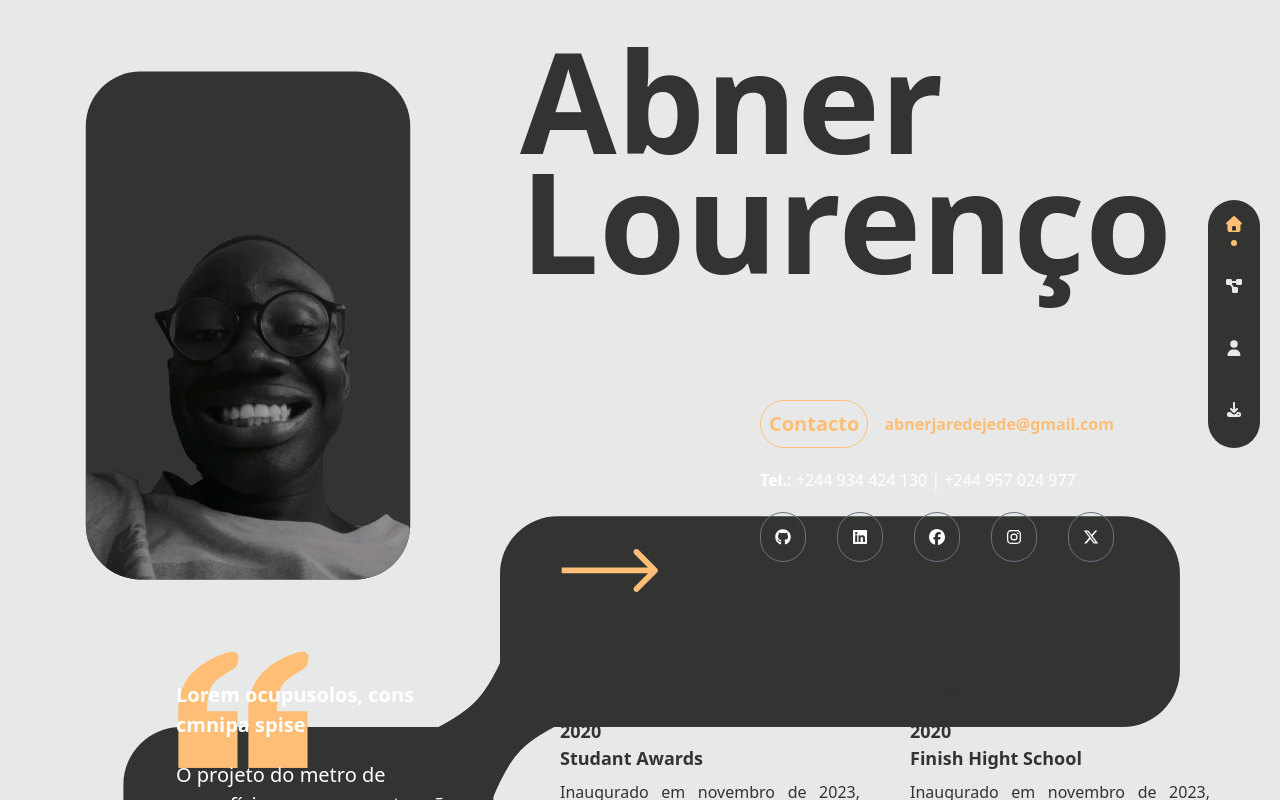
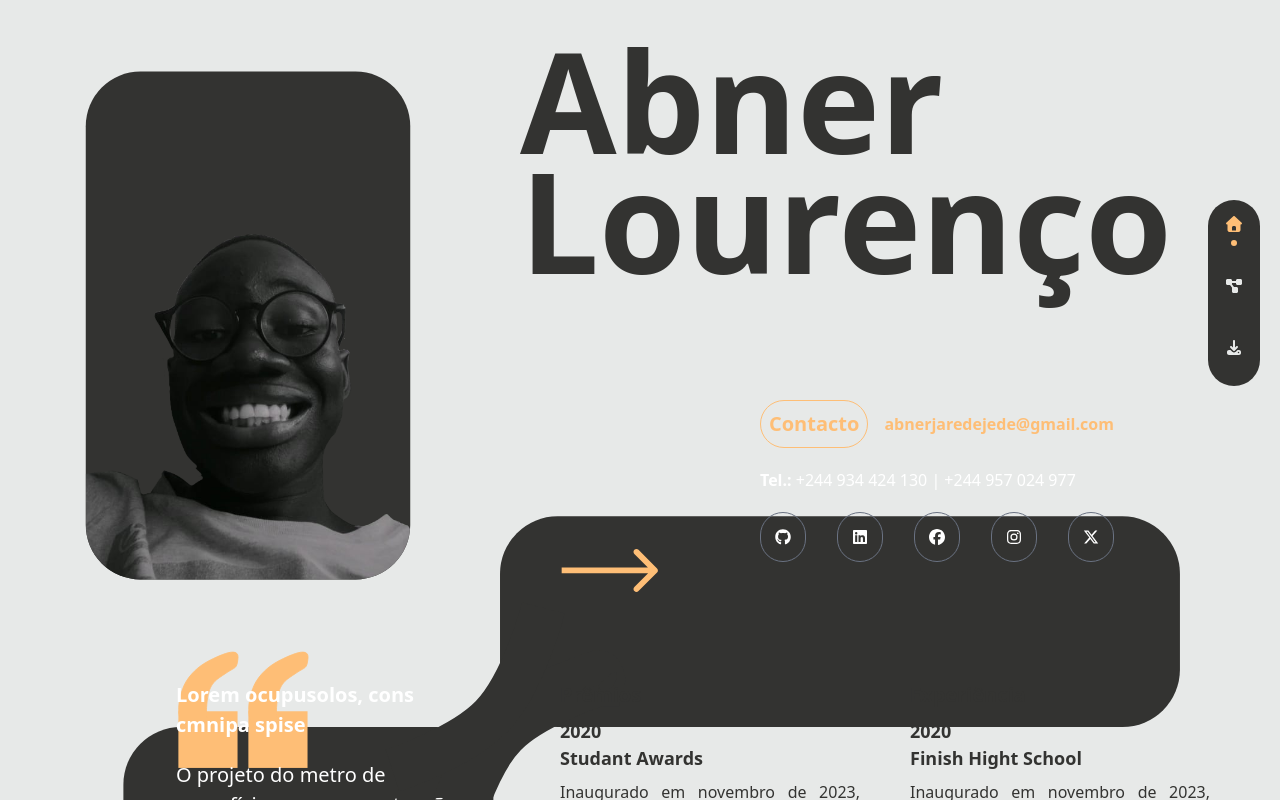
Before and after one commit to jedin01/cv-folio, a Next.js app: page / in a window 1280 px wide. Shown: the top 800 px of the page. Built offline with nearby package versions, Linux system fonts and the light colour scheme.

Commit message:
removendo rota /about

```diff
--- a/src/components/Navbar.tsx
+++ b/src/components/Navbar.tsx
@@ -50,20 +50,6 @@ export default function Navbar() {
           ></div>
         </a>
         <a
-          href="/about"
-          title="Sobre"
-          className={`hover:text-[#febe76] transition-colors duration-300 flex flex-col items-center gap-2 ${getLinkClass(
-            "/about",
-          )}`}
-        >
-          <FontAwesomeIcon icon={faUser} className="w-4 h-4" />
-          <div
-            className={`w-1.5 h-1.5 rounded-full transition-colors duration-300 ${
-              pathname === "/about" ? "bg-[#febe76]" : "bg-transparent"
-            }`}
-          ></div>
-        </a>
-        <a
           href="/cv.pdf" // Coloque o seu CV na pasta `public` e atualize este caminho se necessário
           download
           title="Download CV"
```
